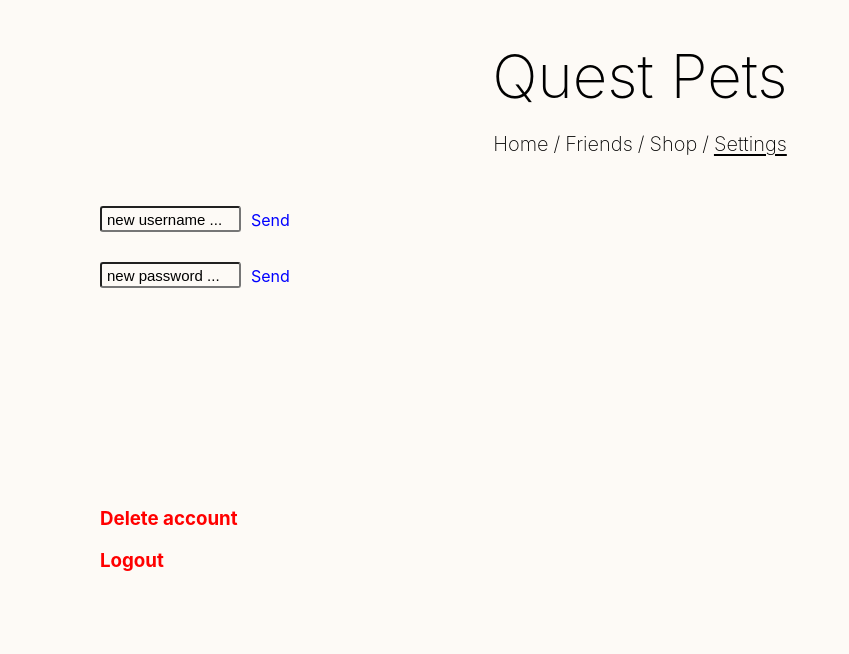
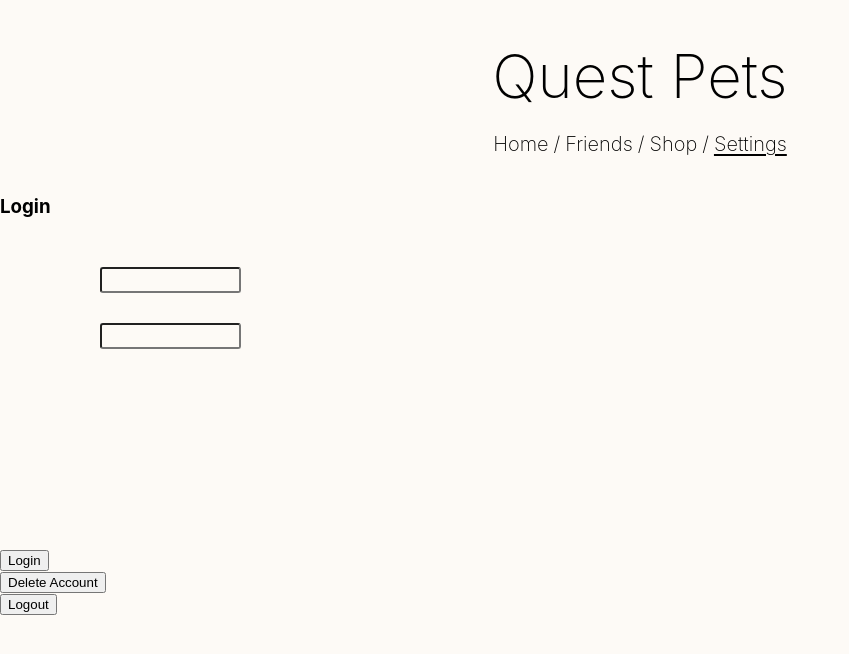
Before and after one commit to CSC207-2022F-UofT/course-project-blob-daily, a React (Create React App) app in the folder frontend/: page /settings in a window 1280 px wide. Shown: the top 654 px of the page, without its empty margins (0-849 px from the left). Built offline with nearby package versions, Linux system fonts and the light colour scheme.

Commit message:
attempt to connect frontend to backend

```diff
--- a/frontend/package.json
+++ b/frontend/package.json
@@ -6,6 +6,7 @@
     "@testing-library/jest-dom": "^5.16.5",
     "@testing-library/react": "^13.4.0",
     "@testing-library/user-event": "^13.5.0",
+    "axios": "^1.1.3",
     "react": "^18.2.0",
     "react-dom": "^18.2.0",
     "react-router-dom": "^6.4.3",
--- a/frontend/src/Pages/Settings.js
+++ b/frontend/src/Pages/Settings.js
@@ -3,19 +3,23 @@ import Navbar from "../Components/navbar";
 import React, {useState} from "react";
 
 function Settings(){
-    const [username, setUsername] = useState("new username ...");
-    const [password, setPassword] = useState("new password ...");
+    const [username, setUsername] = useState("");
+    const [password, setPassword] = useState("");
+
+    function sendLoginRequest(){}
+    function deleteAccountRequest(){}
+    function sendLogoutRequest(){}
 
     return(
         <div>
             <Navbar curPage={3}/>
+                <h3>Login</h3>
                 <div className="settingsForm">
                     <input
                         className="answerBox"
                         value={username}
                         onChange={(e) => setUsername(e.target.value)}
                     />
-                    <p className="blue">Send</p>
                 </div>
 
                 <div className="settingsForm space">
@@ -24,12 +28,24 @@ function Settings(){
                         value={password}
                         onChange={(e) => setPassword(e.target.value)}
                     />
-                    <p className="blue">Send</p>
+                </div>
+                <div>
+                    <button id="submit" type="button" onClick={()=>sendLoginRequest()}>
+                        Login
+                    </button>
                 </div>
 
-                <h3 className="account">Delete account</h3>
+                <div>
+                    <button id="submit" type="button" onClick={()=>deleteAccountRequest()}>
+                        Delete Account
+                    </button>
+                </div>
 
-                <h3 className="account">Logout</h3>
+                <div>
+                    <button id="submit" type="button" onClick={()=>sendLogoutRequest()}>
+                        Logout
+                    </button>
+                </div>
 
         </div>
     )
--- a/frontend/src/Pages/home.js
+++ b/frontend/src/Pages/home.js
@@ -3,6 +3,17 @@ import "./home.css"
 import Feeditem from "../Components/feeditem";
 
 function Home(){
+    // function createTaskCompletion(){
+    //     fetch("/home",{
+    //         method: "POST",
+    //     }).then((response) => {
+    //         if (response.status === 200) return response.json();
+    //     }),then((data) =>{
+    //         console.log(data);
+    //     });
+    // }
+
+
     return(
         <div>
             <Navbar curPage={0}/>
@@ -15,11 +26,13 @@ function Home(){
                 <div className="goal">
                     <h2>Daily Challenge</h2>
                     <p>Do something out of your comfort zone</p>
-                    <div className="progress">
+                    {/* <div className="progress">
                         <div className="fillBar"/>
-                        <p>0/1</p>
-                    </div>
 
+                    </div> */}
+                    {/* <button onClick={()=> createTaskCompletion}>
+                            Complete Task
+                    </button> */}
                 </div>
             </div>
 
```
Also changed, not shown: 1 other file (tests, documents, lock files or other folders).
